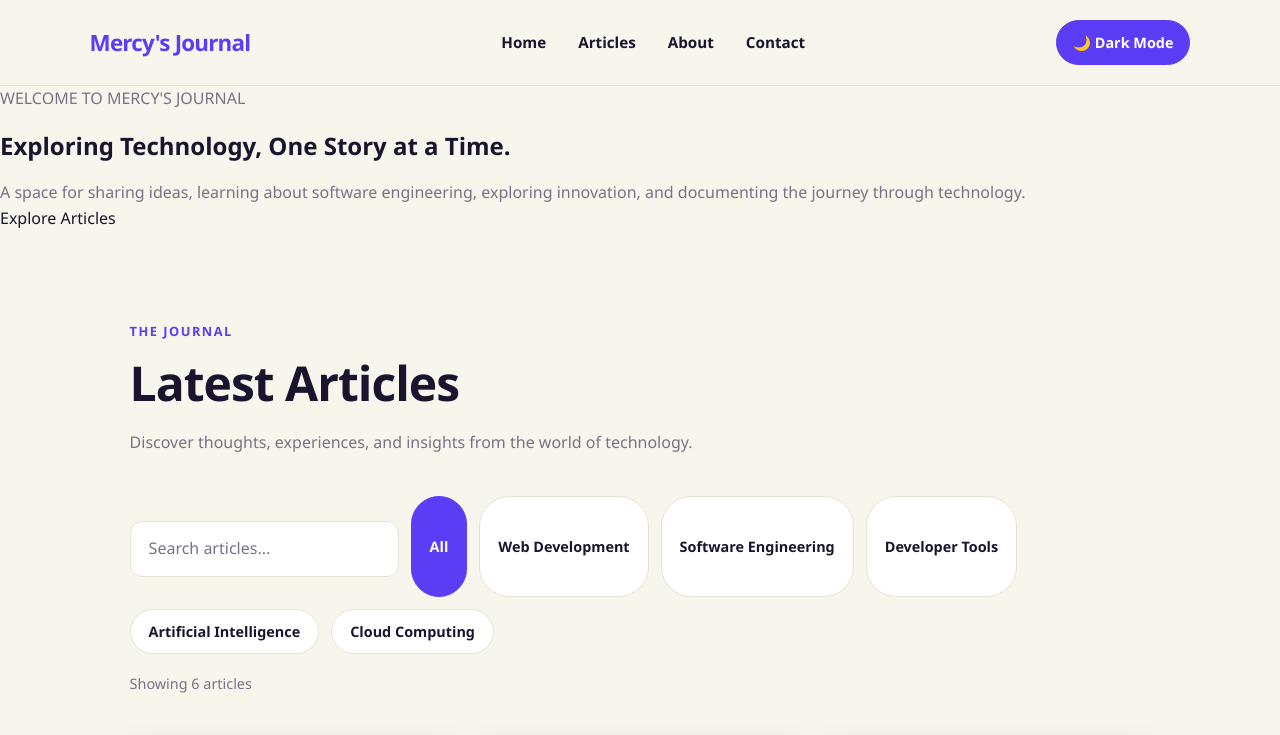
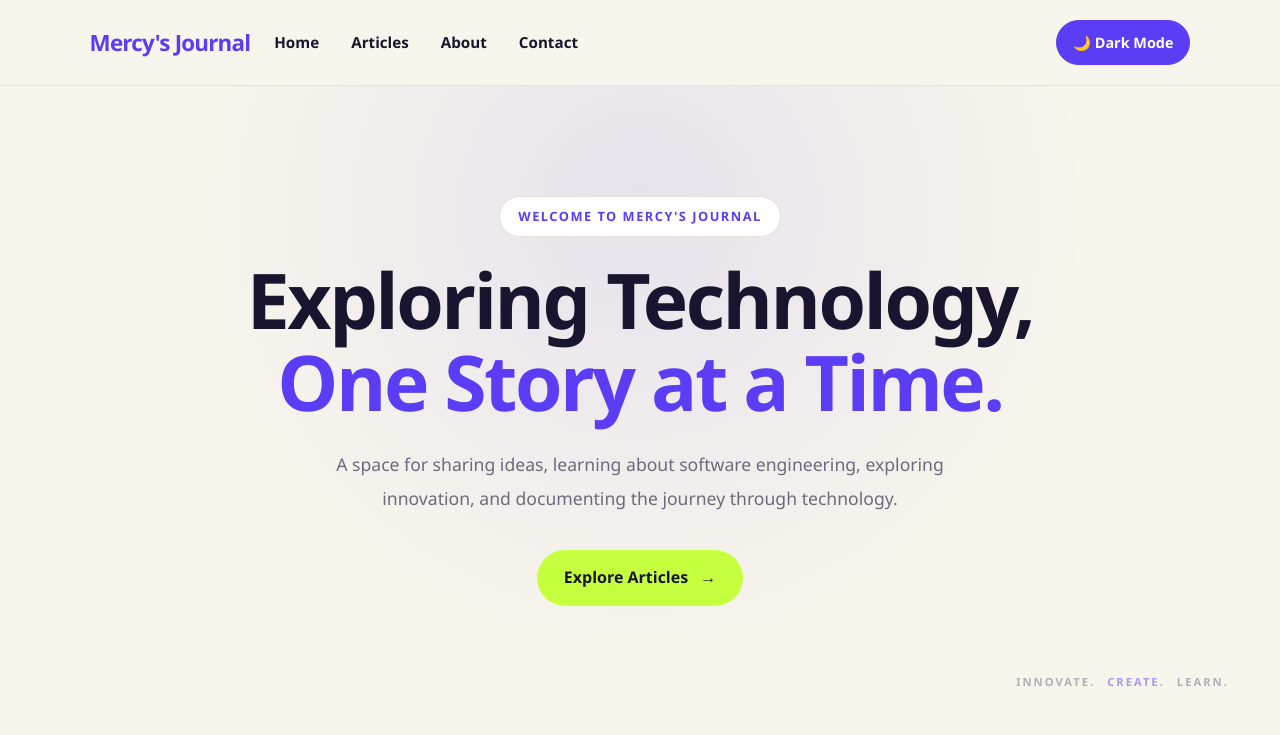
Before and after one commit to mercykimutaicom-spec/personal-blog-homepage, a React (Vite) app: page / in a window 1280 px wide. Shown: the top 735 px of the page. Built offline with nearby package versions, Linux system fonts and the light colour scheme.

Commit message:
Complete blog accessibility and SEO improvements

```diff
--- a/index.html
+++ b/index.html
@@ -4,6 +4,10 @@
     <meta charset="UTF-8" />
     <link rel="icon" type="image/svg+xml" href="/favicon.svg" />
     <meta name="viewport" content="width=device-width, initial-scale=1.0" />
+    <meta
+      name="description"
+      content="Explore Mercy's Journal, a personal blog sharing insights on software engineering, technology, programming, innovation, and continuous learning."
+    />
     <title>Mercy's Journal | Stories, Ideas & Inspiration</title>
   </head>
   <body>
--- a/src/App.css
+++ b/src/App.css
@@ -402,6 +402,7 @@ footer > p {
   transition:
     background 0.3s ease,
     transform 0.3s ease;
+  margin-left: auto;
 }
 
 .theme-toggle:hover {
@@ -493,3 +494,132 @@ footer > p {
   font-size: 0.9rem;
   font-weight: 500;
 }
+/* ========================================
+   HERO SECTION
+======================================== */
+
+.hero {
+  position: relative;
+  min-height: 520px;
+  padding: 110px 7%;
+  display: flex;
+  align-items: center;
+  justify-content: center;
+  overflow: hidden;
+  text-align: center;
+  background:
+    radial-gradient(circle at 50% 20%, rgba(91, 61, 245, 0.1), transparent 55%),
+    var(--bg);
+}
+
+.hero-content {
+  position: relative;
+  z-index: 1;
+  max-width: 850px;
+  margin: 0 auto;
+}
+
+.hero-label {
+  display: inline-block;
+  margin-bottom: 22px;
+  padding: 9px 18px;
+  border: 1px solid var(--border);
+  border-radius: 30px;
+  color: var(--primary);
+  background: var(--surface);
+  font-size: 0.8rem;
+  font-weight: 800;
+  letter-spacing: 1.5px;
+}
+
+.hero h1 {
+  margin: 0 auto 24px;
+  font-size: clamp(2.8rem, 6vw, 5rem);
+  line-height: 1.08;
+  letter-spacing: -2.5px;
+  font-weight: 850;
+}
+
+.hero h1 span {
+  display: block;
+  color: var(--primary);
+}
+
+.hero-description {
+  max-width: 650px;
+  margin: 0 auto 35px;
+  color: var(--text-muted);
+  font-size: 1.1rem;
+  line-height: 1.9;
+}
+
+.hero-button {
+  display: inline-flex;
+  align-items: center;
+  gap: 12px;
+  padding: 15px 27px;
+  border-radius: 30px;
+  background: var(--accent);
+  color: #19152e;
+  font-weight: 800;
+  text-decoration: none;
+  transition:
+    transform 0.3s ease,
+    box-shadow 0.3s ease;
+}
+
+.hero-button:hover {
+  transform: translateY(-4px);
+  box-shadow: 0 12px 25px rgba(25, 21, 46, 0.15);
+}
+
+.hero-button:focus-visible {
+  outline: 3px solid var(--primary);
+  outline-offset: 5px;
+}
+
+.hero-decoration {
+  position: absolute;
+  right: 4%;
+  bottom: 25px;
+  display: flex;
+  gap: 12px;
+  color: var(--text-muted);
+  font-size: 0.7rem;
+  font-weight: 800;
+  letter-spacing: 2px;
+  opacity: 0.5;
+}
+
+.hero-decoration span:nth-child(2) {
+  color: var(--primary);
+}
+
+/* Mobile hero layout */
+@media (max-width: 600px) {
+  .hero {
+    min-height: 460px;
+    padding: 85px 6%;
+    .theme-toggle {
+      align-self: flex-end;
+    }
+  }
+
+  .hero h1 {
+    font-size: clamp(2.5rem, 10vw, 3.5rem);
+    letter-spacing: -1.5px;
+  }
+
+  .hero-description {
+    font-size: 1rem;
+    line-height: 1.7;
+  }
+
+  .hero-decoration {
+    right: 0;
+    left: 0;
+    justify-content: center;
+    bottom: 18px;
+    font-size: 0.6rem;
+  }
+}
--- a/src/components/BlogCard.jsx
+++ b/src/components/BlogCard.jsx
@@ -1,8 +1,4 @@
-import { useState } from "react";
-
 function BlogCard({ post }) {
-  const [isExpanded, setIsExpanded] = useState(false);
-
   return (
     <article className="blog-card">
       <div className="blog-card-content">
@@ -10,15 +6,7 @@ function BlogCard({ post }) {
 
         <h3>{post.title}</h3>
 
-        <p className="blog-card-excerpt">
-          {isExpanded ? post.excerpt : `${post.excerpt.slice(0, 80)}...`}
-        </p>
-        <button
-          className="read-more-button"
-          onClick={() => setIsExpanded(!isExpanded)}
-        >
-          {isExpanded ? "Show Less" : "Read More"}
-        </button>
+        <p className="blog-card-excerpt">{post.excerpt}</p>
 
         <div className="blog-card-meta">
           <span>{post.author}</span>
--- a/src/components/Hero.jsx
+++ b/src/components/Hero.jsx
@@ -1,16 +1,29 @@
 function Hero() {
   return (
-    <section id="home" aria-labelledby="hero-title">
-      <p>WELCOME TO MERCY'S JOURNAL</p>
+    <section id="home" className="hero" aria-labelledby="hero-title">
+      <div className="hero-content">
+        <p className="hero-label">WELCOME TO MERCY'S JOURNAL</p>
 
-      <h1 id="hero-title">Exploring Technology, One Story at a Time.</h1>
+        <h1 id="hero-title">
+          Exploring Technology,
+          <span> One Story at a Time.</span>
+        </h1>
 
-      <p>
-        A space for sharing ideas, learning about software engineering,
-        exploring innovation, and documenting the journey through technology.
-      </p>
+        <p className="hero-description">
+          A space for sharing ideas, learning about software engineering,
+          exploring innovation, and documenting the journey through technology.
+        </p>
 
-      <a href="#articles">Explore Articles</a>
+        <a className="hero-button" href="#articles">
+          Explore Articles <span aria-hidden="true">→</span>
+        </a>
+      </div>
+
+      <div className="hero-decoration" aria-hidden="true">
+        <span>INNOVATE.</span>
+        <span>CREATE.</span>
+        <span>LEARN.</span>
+      </div>
     </section>
   );
 }
--- a/src/index.css
+++ b/src/index.css
@@ -1,6 +1,10 @@
 /* ========================================
    MERCY'S JOURNAL — GLOBAL STYLES
    Colour Theme: Electric Indigo + Soft Cream + Neon Lime
+======================================== */
+
+/* ========================================
+   LIGHT MODE — DEFAULT COLOUR THEME
 ======================================== */
 
 :root {
@@ -11,30 +15,8 @@
   --primary-dark: #4328cc;
   --accent: #c6ff3d;
   --text: #19152e;
-  --text-muted: #777287;
+  --text-muted: #6f697d;
   --border: #e7e2d8;
-  /* ========================================
-   DARK MODE COLOUR THEME
-======================================== */
-
-  .dark-mode {
-    --bg: #19152e;
-    --surface: #29243f;
-    --primary: #8b78ff;
-    --primary-dark: #6b54e8;
-    --accent: #c6ff3d;
-    --text: #f8f5ec;
-    --text-muted: #c0bbcf;
-    --border: #403956;
-
-    background: var(--bg);
-    color: var(--text);
-  }
-
-  .light-mode {
-    background: var(--bg);
-    color: var(--text);
-  }
 
   /* Typography */
   --sans: "Segoe UI", Roboto, Arial, sans-serif;
@@ -55,10 +37,44 @@
   -moz-osx-font-smoothing: grayscale;
 }
 
-/* Reset */
+/* ========================================
+   DARK MODE COLOUR THEME
+======================================== */
+
+.dark-mode {
+  --bg: #19152e;
+  --surface: #29243f;
+  --primary: #8b78ff;
+  --primary-dark: #6b54e8;
+  --accent: #c6ff3d;
+  --text: #f8f5ec;
+  --text-muted: #c0bbcf;
+  --border: #403956;
+
+  background: var(--bg);
+  color: var(--text);
+}
+
+/* ========================================
+   LIGHT MODE
+======================================== */
+
+.light-mode {
+  background: var(--bg);
+  color: var(--text);
+}
+
+/* ========================================
+   GLOBAL RESET
+======================================== */
+
 * {
   box-sizing: border-box;
 }
+
+/* ========================================
+   HTML AND BODY
+======================================== */
 
 html {
   scroll-behavior: smooth;
@@ -70,19 +86,26 @@ body {
   min-height: 100vh;
   background: var(--bg);
   color: var(--text);
+  font-family: var(--sans);
   transition:
     background-color 0.3s ease,
     color 0.3s ease;
 }
 
-/* Main React container */
+/* ========================================
+   MAIN REACT CONTAINER
+======================================== */
+
 #root {
   width: 100%;
   min-height: 100vh;
   margin: 0 auto;
 }
 
-/* Headings */
+/* ========================================
+   HEADINGS
+======================================== */
+
 h1,
 h2,
 h3,
@@ -93,40 +116,76 @@ h4 {
   font-weight: 700;
 }
 
-/* Paragraphs */
+/* ========================================
+   PARAGRAPHS
+======================================== */
+
 p {
   margin: 0;
   color: var(--text-muted);
 }
 
-/* Links */
+/* ========================================
+   LINKS
+======================================== */
+
 a {
   color: inherit;
   text-decoration: none;
 }
 
-/* Buttons and form elements */
+/* ========================================
+   BUTTONS AND FORM ELEMENTS
+======================================== */
+
 button,
 input,
 textarea {
   font: inherit;
 }
 
-/* Images */
+/* ========================================
+   IMAGES
+======================================== */
+
 img {
   display: block;
   max-width: 100%;
 }
 
-/* Selection highlight */
+/* ========================================
+   SELECTION HIGHLIGHT
+======================================== */
+
 ::selection {
   color: var(--text);
   background: var(--accent);
 }
 
-/* Responsive typography */
+/* ========================================
+   RESPONSIVE TYPOGRAPHY
+======================================== */
+
 @media (max-width: 768px) {
   :root {
     font-size: 15px;
   }
 }
+
+/* ========================================
+   REDUCED MOTION ACCESSIBILITY
+======================================== */
+
+@media (prefers-reduced-motion: reduce) {
+  html {
+    scroll-behavior: auto;
+  }
+
+  *,
+  *::before,
+  *::after {
+    animation-duration: 0.01ms !important;
+    animation-iteration-count: 1 !important;
+    transition-duration: 0.01ms !important;
+  }
+}
```
Also changed, not shown: public/robots.txt (added).
